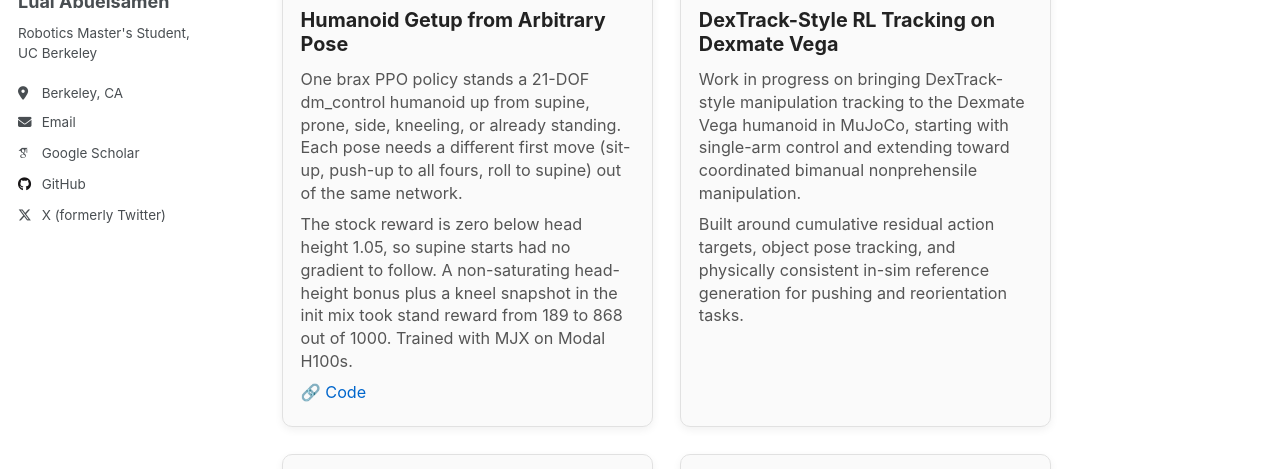
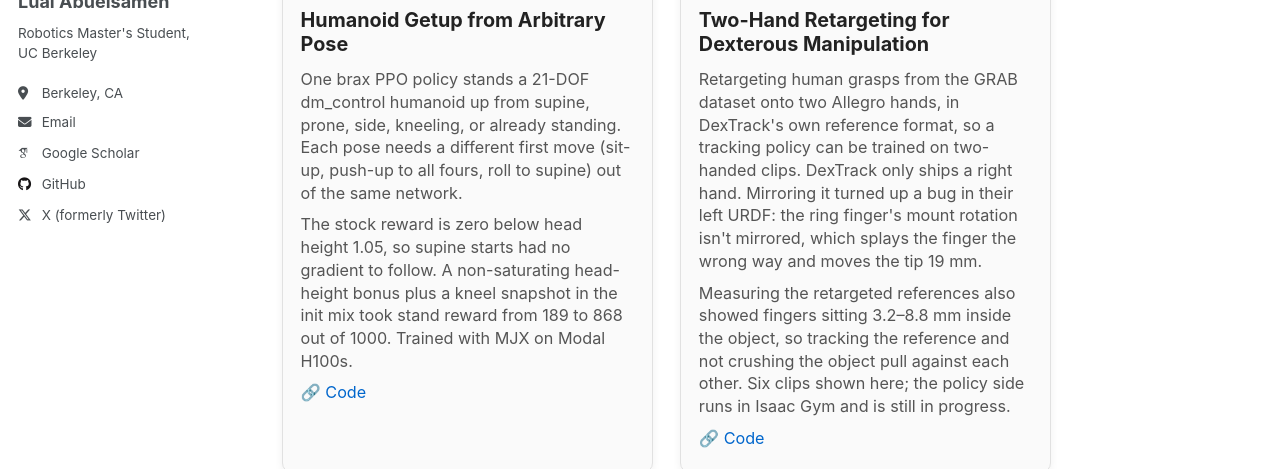
Before and after one commit to luaiabuelsamen/luaiabuelsamen.github.io, a Jekyll site: the page built from _pages/about.md, in a window 1280 px wide and 900 px high, scrolled down 738 px, cut to the strip 252-721 px from the top of the window. Built offline with Jekyll 4.4.1, drawn with Linux system fonts in a browser that asks for light colours; some web fonts are replaced.

Commit message:
replace the Vega card with two-hand retargeting, six clips
Six GRAB clips retargeted onto two Allegro hands, as one 3x2 animated
gallery rendered from the reference itself (nothing simulated). DexTrack
ships no left hand and their left URDF leaves the ring finger's mount
rotation unmirrored, 19 mm at the tip; the retargeted references sit
3.2-8.8 mm inside the object.

Co-Authored-By: Claude Opus 5 (1M context) <noreply@anthropic.com>

```diff
--- a/_pages/about.md
+++ b/_pages/about.md
@@ -39,11 +39,14 @@ Previously, I studied Mechanical Engineering at McGill University and interned a
   </div>
 
   <div class="project-card">
-    <img src="/images/dextrack_vega.gif" alt="DexTrack-style manipulation tracking on the Dexmate Vega humanoid" />
+    <img src="/images/bimanual_retarget.gif" alt="Six GRAB clips retargeted onto two Allegro hands: gamecontroller, camera, binoculars, mug, bowl, and teapot" />
     <div class="project-content">
-      <h3><strong>DexTrack-Style RL Tracking on Dexmate Vega</strong></h3>
-      <p>Work in progress on bringing DexTrack-style manipulation tracking to the Dexmate Vega humanoid in MuJoCo, starting with single-arm control and extending toward coordinated bimanual nonprehensile manipulation.</p>
-      <p>Built around cumulative residual action targets, object pose tracking, and physically consistent in-sim reference generation for pushing and reorientation tasks.</p>
+      <h3><strong>Two-Hand Retargeting for Dexterous Manipulation</strong></h3>
+      <p>Retargeting human grasps from the GRAB dataset onto two Allegro hands, in DexTrack's own reference format, so a tracking policy can be trained on two-handed clips. DexTrack only ships a right hand. Mirroring it turned up a bug in their left URDF: the ring finger's mount rotation isn't mirrored, which splays the finger the wrong way and moves the tip 19 mm.</p>
+      <p>Measuring the retargeted references also showed fingers sitting 3.2–8.8 mm inside the object, so tracking the reference and not crushing the object pull against each other. Six clips shown here; the policy side runs in Isaac Gym and is still in progress.</p>
+      <p>
+        <a href="https://github.com/luaiabuelsamen/dextrack-bimanual-sim">🔗 Code</a>
+      </p>
     </div>
   </div>
 
```
Also changed, not shown: 1 other file.
